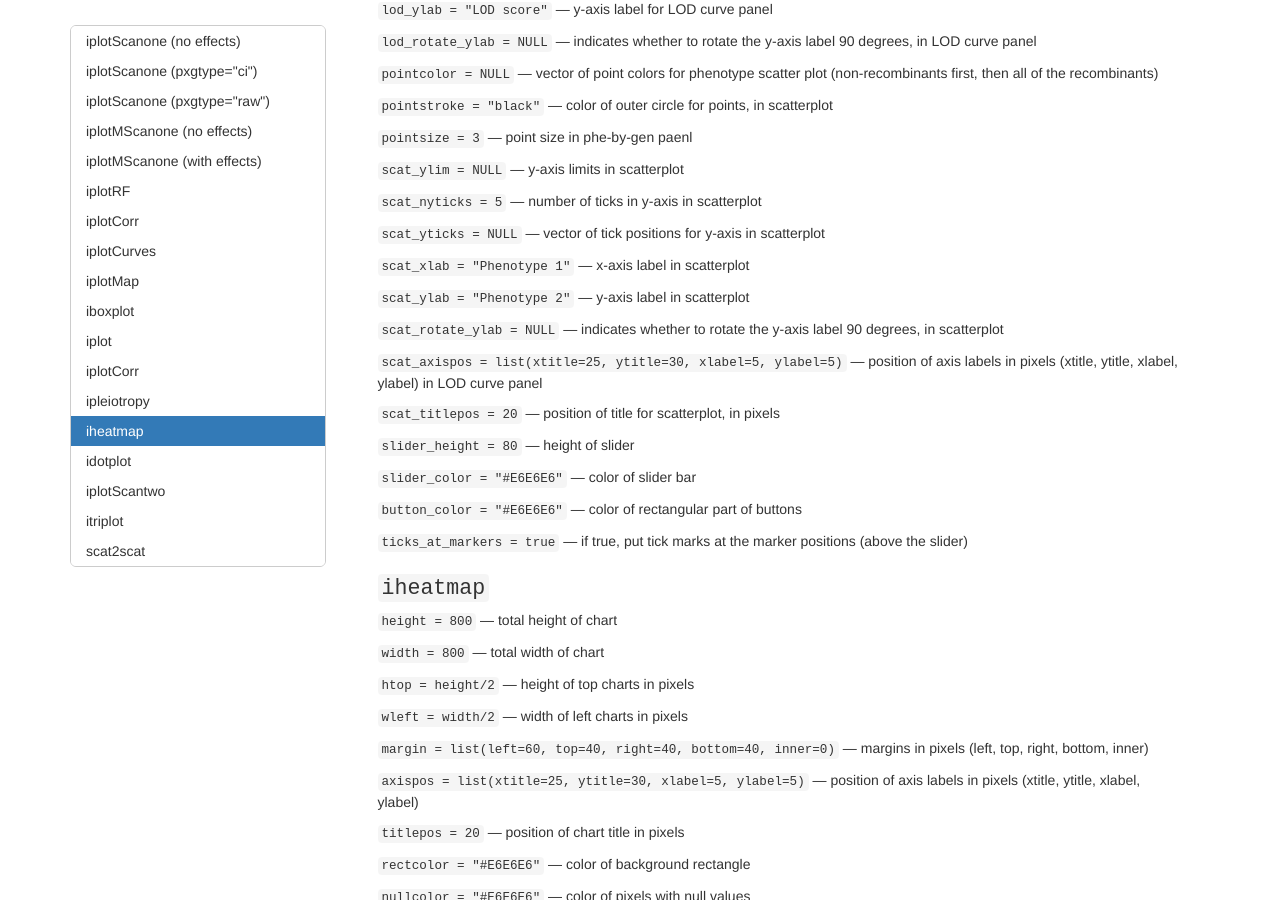
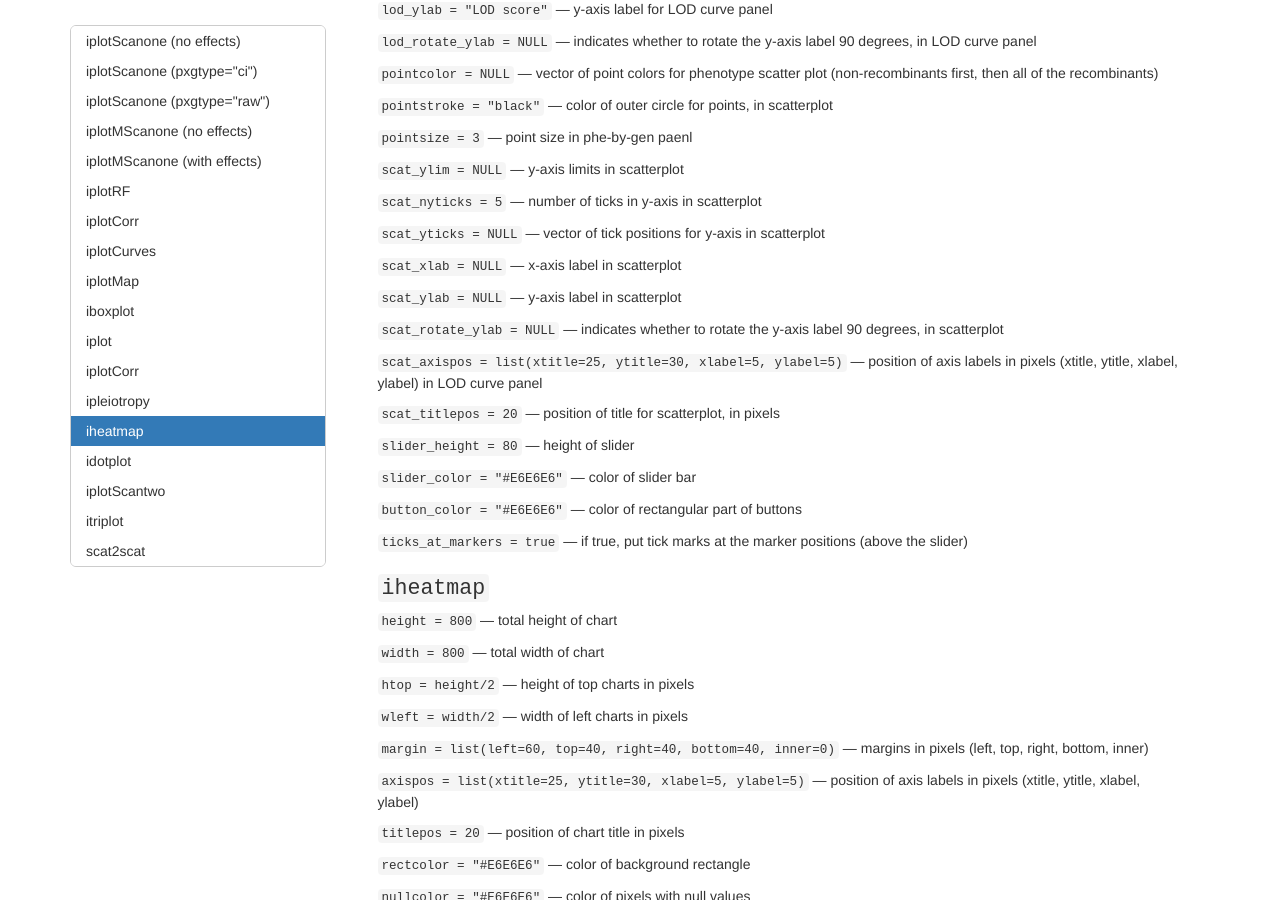
Before and after one commit to kbroman/qtlcharts, a Jekyll site: the page assets/vignettes/chartOpts.html, which Jekyll copies as it is, in a window 1280 px wide and 900 px high, scrolled down 10749 px. Built offline with Jekyll 4.4.1, drawn with Linux system fonts in a browser that asks for light colours.

Commit message:
Update chartOpts vignette

```diff
--- a/assets/vignettes/chartOpts.Rmd
+++ b/assets/vignettes/chartOpts.Rmd
@@ -658,9 +658,9 @@ customization options for each chart.
 
 `scat_yticks = NULL` &mdash; vector of tick positions for y-axis in scatterplot
 
-`scat_xlab = "Phenotype 1"` &mdash; x-axis label in scatterplot
+`scat_xlab = NULL` &mdash; x-axis label in scatterplot
 
-`scat_ylab = "Phenotype 2"` &mdash; y-axis label in scatterplot
+`scat_ylab = NULL` &mdash; y-axis label in scatterplot
 
 `scat_rotate_ylab = NULL` &mdash; indicates whether to rotate the y-axis label 90 degrees, in scatterplot
 
--- a/assets/vignettes/chartOpts.html
+++ b/assets/vignettes/chartOpts.html
@@ -566,8 +566,8 @@ div.tocify {
 <p><code>scat_ylim = NULL</code> — y-axis limits in scatterplot</p>
 <p><code>scat_nyticks = 5</code> — number of ticks in y-axis in scatterplot</p>
 <p><code>scat_yticks = NULL</code> — vector of tick positions for y-axis in scatterplot</p>
-<p><code>scat_xlab = &quot;Phenotype 1&quot;</code> — x-axis label in scatterplot</p>
-<p><code>scat_ylab = &quot;Phenotype 2&quot;</code> — y-axis label in scatterplot</p>
+<p><code>scat_xlab = NULL</code> — x-axis label in scatterplot</p>
+<p><code>scat_ylab = NULL</code> — y-axis label in scatterplot</p>
 <p><code>scat_rotate_ylab = NULL</code> — indicates whether to rotate the y-axis label 90 degrees, in scatterplot</p>
 <p><code>scat_axispos = list(xtitle=25, ytitle=30, xlabel=5, ylabel=5)</code> — position of axis labels in pixels (xtitle, ytitle, xlabel, ylabel) in LOD curve panel</p>
 <p><code>scat_titlepos = 20</code> — position of title for scatterplot, in pixels</p>
```
